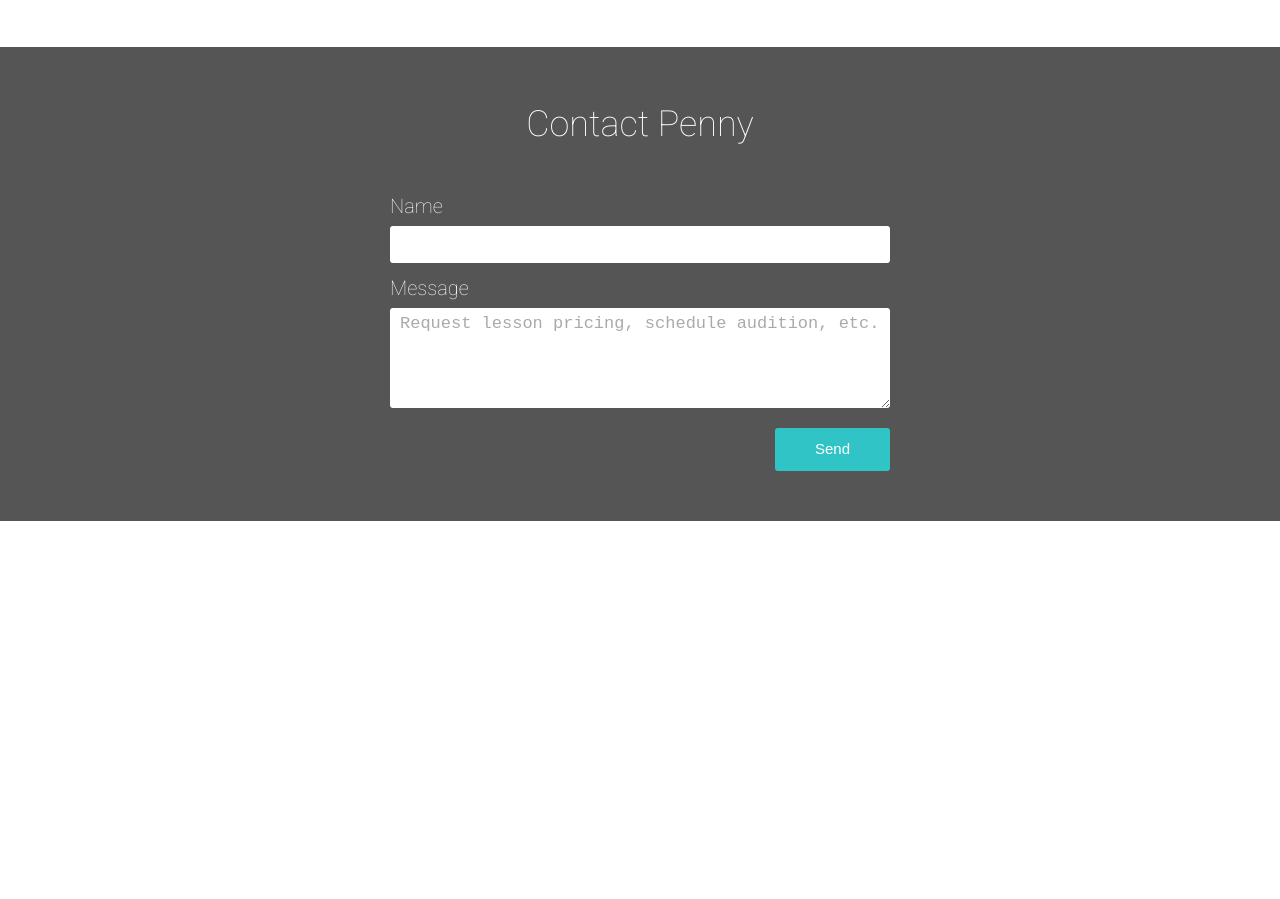
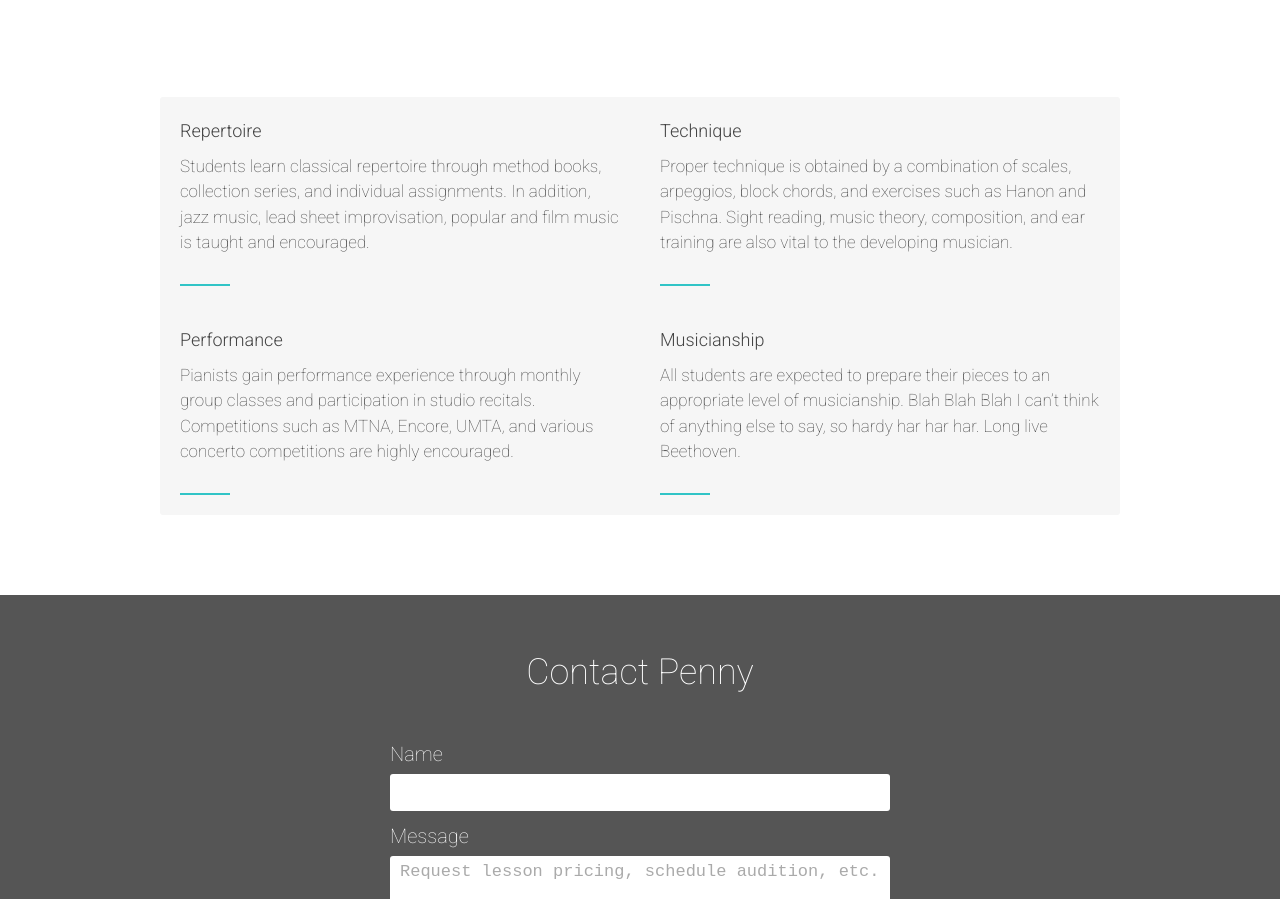
Before and after one commit to timperkins/perkinspianostudio, a website: page public/index.html in a window 1280 px wide. Shown: the part 2351-3250 px from the top of the page. Before the commit the page ends 2872 px from the top, so only its background shows below. Drawn offline with Linux system fonts and the light colour scheme; files that its build step writes are made by us from their sources; files whose address does not match are found by name.

Commit message:
Details section

```diff
--- a/public/css/main.css
+++ b/public/css/main.css
@@ -20,7 +20,7 @@ h1, h2, h3, h4, h5, a, span, p, blockquote, input, label {
 .section-header {
 	font-size: 36px;
 	text-align: center;
-	margin-bottom: 40px;
+	margin: 0 20px 40px 20px;
 	color: #666;
 }
 
@@ -366,7 +366,13 @@ a {
 }
 
 .listen-section {
-	padding: 50px 10px;
+	padding: 50px 10px 100px 10px;
+}
+
+@media screen and (max-width: 700px) {
+	.listen-section {
+		padding: 50px 0 100px 0;
+	}
 }
 
 .audio-container {
@@ -384,6 +390,70 @@ a {
 	.audio-container > * {
 		width: 100%;
 	}
+}
+
+.details-section {
+	margin-bottom: 80px;
+}
+
+@media screen and (max-width: 600px) {
+	.details-section {
+		margin-bottom: 0;
+	}
+}
+
+.details-wrap {
+	background: #f6f6f6;
+	border-radius: 3px;
+	margin: 0 auto;
+	max-width: 960px;
+	box-sizing: border-box;
+	display: flex;
+	flex-wrap: wrap;
+	align-content: stretch;
+}
+
+@media screen and (max-width: 600px) {
+	.details-wrap {
+		border-radius: 0;
+	}
+}
+
+.details-container {
+	padding: 20px 20px 30px 20px;
+	box-sizing: border-box;
+	width: 50%;
+	position: relative;
+	margin-bottom: 20px;
+}
+
+@media screen and (max-width: 600px) {
+	.details-container {
+		width: 100%;
+	}
+	.details-container:last-child {
+		margin-bottom: 60px;
+	}
+}
+
+.details-container h3 {
+	font-weight: 300;
+	font-size: 18px;
+	margin-bottom: 10px;
+}
+
+.details-container p {
+	font-size: 17px;
+}
+
+.details-container:after {
+	content: '';
+	border-bottom: solid 2px #31c4c6;
+	width: 50px;
+	display: inline-block;
+	position: absolute;
+	left: 20px;
+	bottom: 0;
 }
 
 .contact-section {
--- a/public/index.html
+++ b/public/index.html
@@ -73,6 +73,26 @@
 				</div>
 			</div>
 		</section>
+		<section class="details-section">
+			<div class="details-wrap">
+				<div class="details-container">
+					<h3>Repertoire</h3>
+					<p>Students learn classical repertoire through method books, collection series, and individual assignments. In addition, jazz music, lead sheet improvisation, popular and film music is taught and encouraged.</p>
+				</div>
+				<div class="details-container">
+					<h3>Technique</h3>
+					<p>Proper technique is obtained by a combination of scales, arpeggios, block chords, and exercises such as Hanon and Pischna. Sight reading, music theory, composition, and ear training are also vital to the developing musician.</p>
+				</div>
+				<div class="details-container">
+					<h3>Performance</h3>
+					<p>Pianists gain performance experience through monthly group classes and participation in studio recitals. Competitions such as MTNA, Encore, UMTA, and various concerto competitions are highly encouraged.</p>
+				</div>
+				<div class="details-container">
+					<h3>Musicianship</h3>
+					<p>All students are expected to prepare their pieces to an appropriate level of musicianship. Blah Blah Blah I can’t think of anything else to say, so hardy har har har. Long live Beethoven.</p>
+				</div>
+			</div>
+		</section>
 		<section class="contact-section dark-section">
 			<h2 class="section-header">Contact Penny</h2>
 			<form class="contact-form">
```
